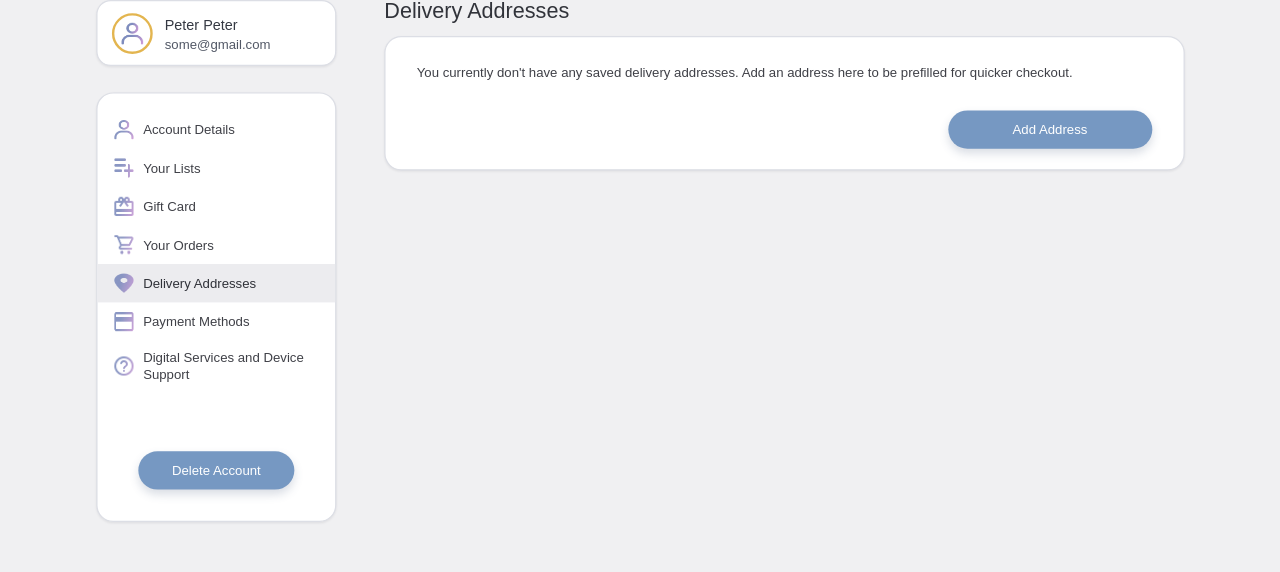
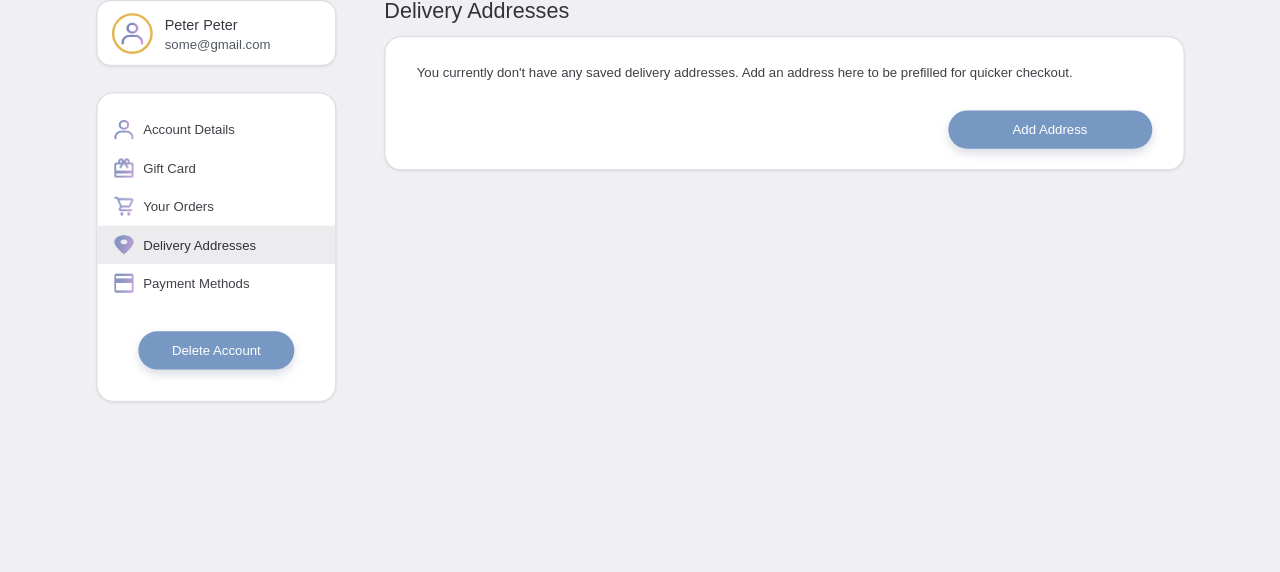
Before and after one commit to Hatr828/Amazon-Treemix-Front, a Next.js app: page /account/addresses in a window 1280 px wide. Shown: the part 182-754 px from the top of the page. Built offline with nearby package versions, Linux system fonts and the light colour scheme; no server answers.

Commit message:
small account changes.

```diff
--- a/src/app/account/AccountMenu.tsx
+++ b/src/app/account/AccountMenu.tsx
@@ -6,7 +6,6 @@ import { usePathname } from "next/navigation";
 
 const menuItems = [
   { href: "/account", icon: "/icons/person.png", label: "Account Details" },
-  { href: "/account/lists", icon: "/icons/more.png", label: "Your Lists" },
   { href: "/account/gift-card", icon: "/icons/gift.png", label: "Gift Card" },
   { href: "/account/orders", icon: "/icons/cart.png", label: "Your Orders" },
   {
@@ -18,11 +17,6 @@ const menuItems = [
     href: "/account/payment-methods",
     icon: "/icons/payment.png",
     label: "Payment Methods",
-  },
-  {
-    href: "/account/digital-services",
-    icon: "/icons/question.png",
-    label: "Digital Services and Device Support",
   },
 ];
 
--- a/src/app/account/account.css
+++ b/src/app/account/account.css
@@ -88,7 +88,7 @@
   box-shadow: 0 1px 2px rgba(26, 31, 44, 0.08);
   display: flex;
   flex-direction: column;
-  min-height: 358px;
+  min-height: 258px;
 }
 
 .account-menu-list {
```
Also changed, not shown: 1 other file (tests, documents, lock files or other folders).
